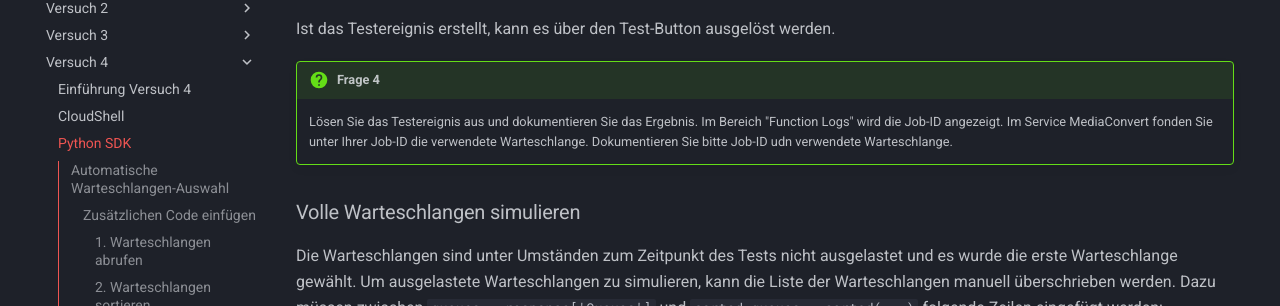
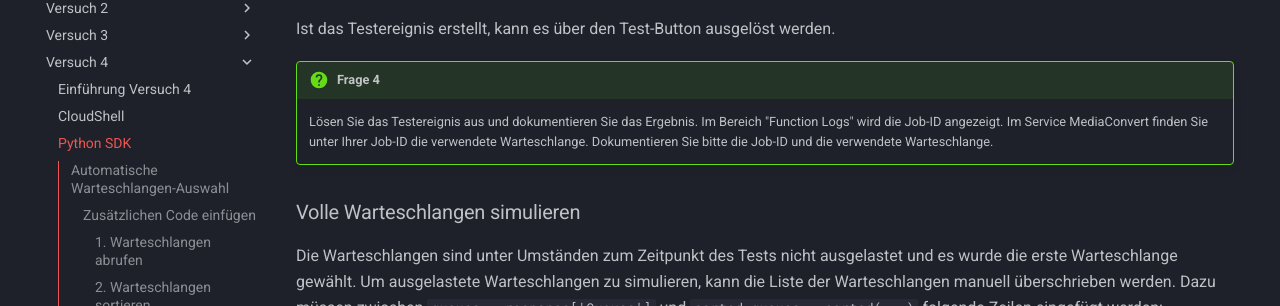
Before and after one commit to wruppelx/mvs-aws-exercise, an MkDocs documentation site: the page built from docs/versuch4/03-python_sdk.md, in a window 1280 px wide and 900 px high, scrolled down 3794 px. Shown: the part 199-505 px from the top of the window. Built offline with MkDocs 1.6.1 and Material for MkDocs 9.7.7, drawn with Linux system fonts in a browser that asks for light colours; comment, search, counter and statistics services are not loaded.

Commit message:
Update 03-python_sdk.md

```diff
--- a/docs/versuch4/03-python_sdk.md
+++ b/docs/versuch4/03-python_sdk.md
@@ -94,7 +94,7 @@ Der Name des Buckets sowie der Key der Datei muss individuell abgeändert werden
 Ist das Testereignis erstellt, kann es über den Test-Button ausgelöst werden.
 
 !!! question "Frage 4"
-    Lösen Sie das Testereignis aus und dokumentieren Sie das Ergebnis. Im Bereich "Function Logs" wird die Job-ID angezeigt. Im Service MediaConvert fonden Sie unter Ihrer Job-ID die verwendete Warteschlange. Dokumentieren Sie bitte Job-ID udn verwendete Warteschlange.
+    Lösen Sie das Testereignis aus und dokumentieren Sie das Ergebnis. Im Bereich "Function Logs" wird die Job-ID angezeigt. Im Service MediaConvert finden Sie unter Ihrer Job-ID die verwendete Warteschlange. Dokumentieren Sie bitte die Job-ID und die verwendete Warteschlange.
 
 ### Volle Warteschlangen simulieren
 
```
